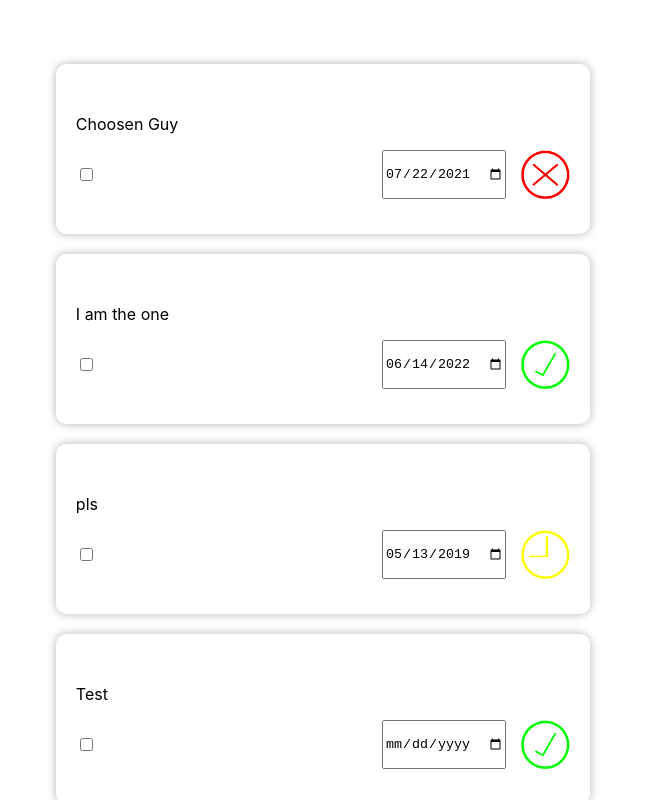
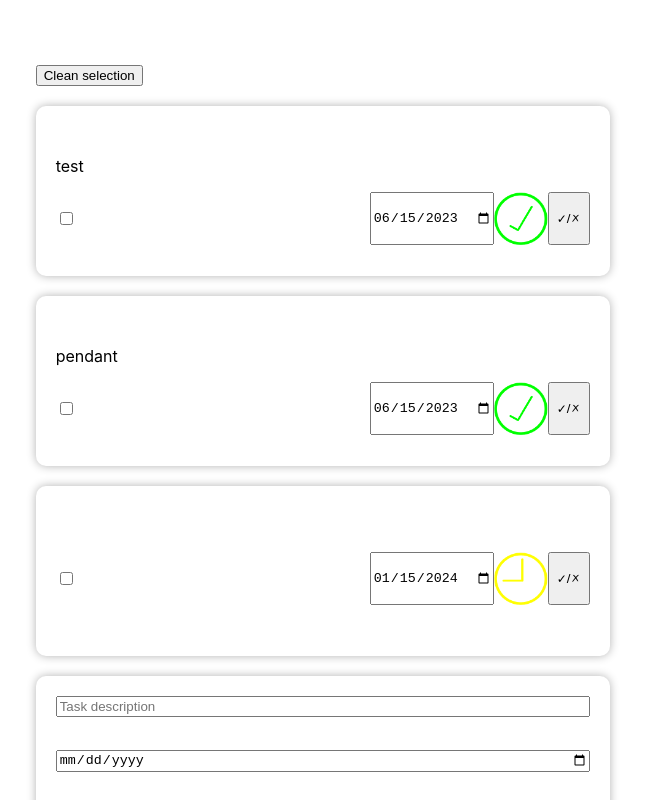
Before and after one commit to pythonandre/app-tareas, a React (Create React App) app: page / in a window 1280 px wide. Shown: the top 800 px of the page, without its empty margins (317-962 px from the left). Built offline with nearby package versions, Linux system fonts and the light colour scheme; data requests are answered from the project's data file.

Commit message:
update
all the system related to tasks work, except filter

```diff
--- a/db.json
+++ b/db.json
@@ -1,27 +1,25 @@
 {
   "tasks": [
     {
-      "id": 1,
-      "descripcion": "Choosen Guy",
-      "fecha_creacion": "2021-07-22T00:00:00.000Z",
-      "fecha_vencimiento": "2024-07-11T00:00:00.000Z"
+      "descripcion": "test",
+      "fecha_creacion": "2023-06-14T00:00:00.000Z",
+      "fecha_vencimiento": "2024-08-23T20:43:54.742Z",
+      "isDone": true,
+      "id": 1
     },
     {
-      "id": 2,
-      "descripcion": "I am the one",
-      "fecha_creacion": "2022-06-14T00:00:00.000Z",
-      "fecha_vencimiento": "2013-06-22T00:00:00.000Z"
+      "descripcion": "pendant",
+      "fecha_creacion": "2023-06-14T00:00:00.000Z",
+      "fecha_vencimiento": "2024-08-23T21:22:52.560Z",
+      "isDone": true,
+      "id": 2
     },
     {
-      "id": 3,
-      "descripcion": "pls",
-      "fecha_creacion": "2019-05-13T00:00:00.000Z",
-      "fecha_vencimiento": "2019-03-01T00:00:00.000Z"
-    },
-    {
-      "descripcion": "Test",
-      "fecha_vencimiento": "1995-06-15",
-      "id": 4
+      "descripcion": "",
+      "fecha_creacion": "2024-01-14T00:00:00.000Z",
+      "fecha_vencimiento": "2024-08-23T21:36:03.086Z",
+      "isDone": false,
+      "id": 3
     }
   ]
 }
--- a/src/actions/actions.ts
+++ b/src/actions/actions.ts
@@ -11,6 +11,7 @@ export interface Task {
   descripcion: string;
   fecha_creacion: Date;
   fecha_vencimiento: Date;
+  isDone: boolean;
 }
 
 interface FetchDataRequestAction extends Action<ActionTypes.FETCH_DATA_REQUEST> {}
--- a/src/components/taskComponent.tsx
+++ b/src/components/taskComponent.tsx
@@ -16,6 +16,9 @@ const Task = () => {
   const [obtainedData, setObtainedData] = useState<any[]>([]);
   const [newTaskDescription, setNewTaskDescription] = useState<string>('');
   const [newTaskDueDate, setNewTaskDueDate] = useState<string>('');
+  const [selectedTasks, setSelectedTasks] = useState<number[]>([]);
+  const [completedTasks, setCompletedTasks] = useState<number[]>([]);
+
 
   useEffect(() => {
     if (obtainedData?.length === 0) {
@@ -26,13 +29,16 @@ const Task = () => {
   }, [obtainedData, dispatch]);
 
   const formatDate = (date: Date) => {
-    const day = date.getDate();
+    const day = date.getDate() + 1;
     let month = date.getMonth() + 1;
     const year = date.getFullYear();
     return year + '-' + 0 + month.toString() + '-' + day;
   }
 
   const handleAddTask = async () => {
+    const newDueDate = new Date();
+    newDueDate.setMonth(newDueDate.getMonth() + 12);
+
     const response = await fetch('http://localhost:3001/tasks', {
       method: 'POST',
       headers: {
@@ -40,43 +46,100 @@ const Task = () => {
       },
       body: JSON.stringify({
         descripcion: newTaskDescription,
-        fecha_vencimiento: newTaskDueDate,
-        // You might need to adjust other properties as needed
+        fecha_creacion: new Date(newTaskDueDate),
+        fecha_vencimiento: newDueDate,
+        isDone: false,
       }),
     });
     if (response.ok) {
-      // Refetch the data to update the list
       dispatch(fetchData()).then((fetchedData: any) => {
         setObtainedData(fetchedData);
       });
-
-      // Clear the form fields
       setNewTaskDescription('');
       setNewTaskDueDate('');
     }
   };
 
+  const handleCheckboxChange = (taskId: number) => {
+    if (selectedTasks.includes(taskId)) {
+      setSelectedTasks(selectedTasks.filter(id => id !== taskId));
+    } else {
+      setSelectedTasks([...selectedTasks, taskId]);
+    }
+  };
+
+  const handleCleanSelection = async () => {
+    for (const taskId of selectedTasks) {
+      const response = await fetch(`http://localhost:3001/tasks/${taskId}`, {
+        method: 'DELETE',
+      });
+
+      if (response.ok) {
+        dispatch(fetchData()).then((fetchedData: any) => {
+          setObtainedData(fetchedData);
+        });
+      }
+    }
+
+    setSelectedTasks([]);
+  };
+
+  const switchStatus = async (taskId: number) => {
+    const fetchResponse = await fetch(`http://localhost:3001/tasks/${taskId}`);
+    const taskData = await fetchResponse.json();
+
+    const updatedTask = { ...taskData, isDone: !taskData.isDone };
+
+    const updateResponse = await fetch(`http://localhost:3001/tasks/${taskId}`, {
+      method: 'PUT',
+      headers: {
+        'Content-Type': 'application/json',
+      },
+      body: JSON.stringify(updatedTask),
+    });
+
+    if (updateResponse.ok) {
+      // Si la actualización fue exitosa, obtener los datos actualizados
+      const fetchDataResponse = await fetch(`http://localhost:3001/tasks`);
+      const fetchedData = await fetchDataResponse.json();
+
+      // Actualizar el estado local con los nuevos datos
+      setObtainedData(fetchedData);
+      dispatch(fetchData()).then((fetchedData: any) => {
+        setObtainedData(fetchedData);
+      });
+    }
+  }
+
   return (
     <>
       <div>
+        <div>
+          <button onClick={handleCleanSelection}>Clean selection</button>
+        </div>
+        <br></br>
         {data?.map(task => {
-          // Parse the task fecha_vencimiento into a Date object
-          const isOverdue = new Date(task.fecha_vencimiento) > new Date();
-          const isWithinSixMonths = new Date(task.fecha_vencimiento).getMonth() <= new Date().getMonth() + 6 && new Date (task.fecha_vencimiento).getFullYear() === new Date(task.fecha_creacion).getFullYear();
-
+          const taskIsDone = task.isDone;
+          const taskCreationDate = new Date(task.fecha_creacion);
+          const taskDueDate = new Date(task.fecha_vencimiento);
+          const isTheSameYear = (taskCreationDate.getFullYear() >= taskDueDate.getFullYear());
           return (
             <>
-            <div key={task.id} className="shadowed-task">
-              <p className="description">{task.descripcion}</p>
-              <div className="inputs">
-                <input type="checkbox" className="checkbox" />
-                <input type="date" className="date" value={formatDate(new Date(task.fecha_creacion))}/>
-                <img
-                  src={isOverdue ? cross : (isWithinSixMonths ? clock : mark)} style={{width: '10%'}}
-                />
+              <div key={task.id} className="shadowed-task">
+                <p className="description">{task.descripcion}</p>
+                <div className="inputs">
+                  <input
+                    type="checkbox"
+                    className="checkbox"
+                    onChange={() => handleCheckboxChange(task.id)}
+                    checked={selectedTasks.includes(task.id)}
+                  />
+                  <input type="date" className="date" value={formatDate(new Date(task.fecha_creacion))} />
+                  <img src={taskIsDone ? mark : (isTheSameYear ? clock : cross)} style={{ width: '10%' }} />
+                  <button style={{width: "10%"}} onClick={() => switchStatus(task.id)}><span style={{fontSize: "12px"}}>✓</span>/<span style={{fontSize: "14px"}}>🗴</span></button>
+                </div>
               </div>
-            </div>
-            <br/>
+              <br />
             </>
           );
         })}
```
Also changed, not shown: src/components/taskStyles.css (indentation only).
